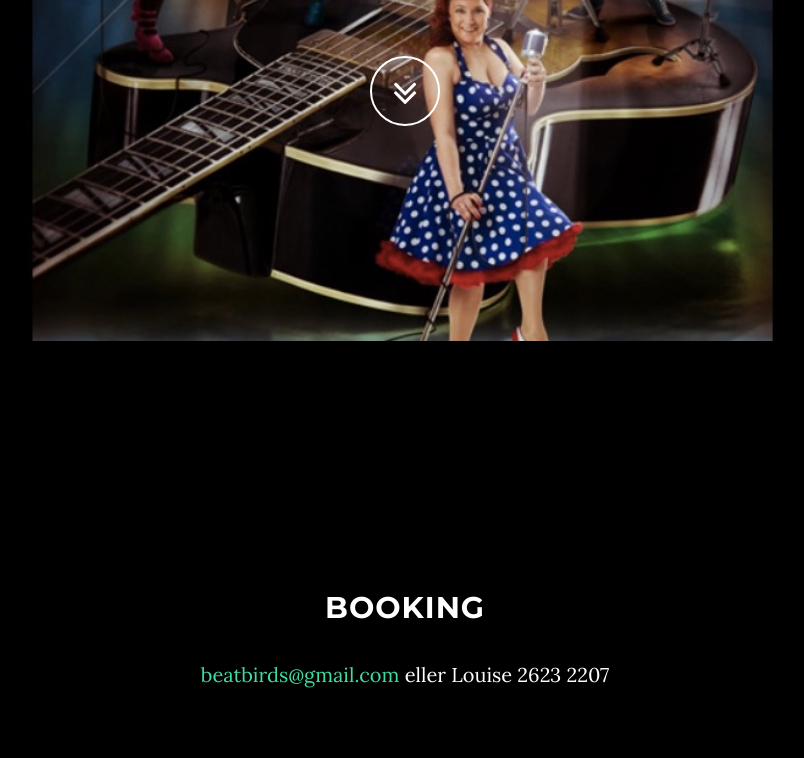
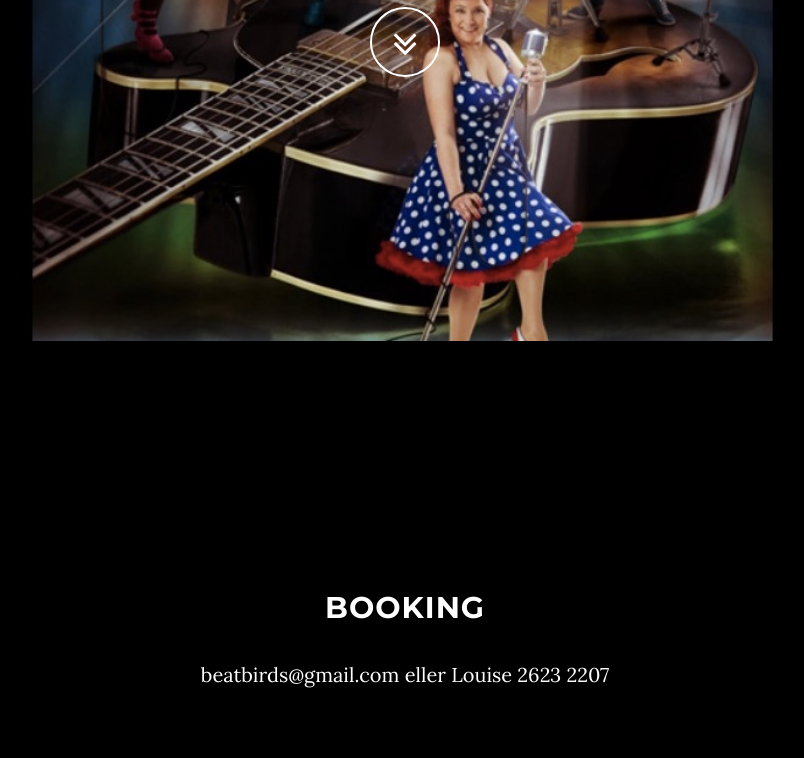
Before and after one commit to madsfreek/beatbirds, a website: page index.html in a window 1280 px wide. Shown: the part 459-1217 px from the top of the page, without its empty margins (235-1039 px from the left). Drawn offline with nearby package versions, Linux system fonts and the light colour scheme.

Commit message:
audio in menu, white link for mailto.

```diff
--- a/index.html
+++ b/index.html
@@ -53,6 +53,11 @@
                         <a href="#page-top"></a>
                     </li>
                     <li>
+                        <audio id="demo" src="audio/BB play.mp3" controls autoplay>
+                          Your browser does not support the <code>audio</code> element.
+                        </audio>
+                    </li>
+                    <li>
                         <a class="page-scroll" href="#booking">Booking</a>
                     </li>
                     <li>
@@ -76,10 +81,6 @@
                         <h1 class="brand-heading">BeatBirds</h1>
                         <p class="intro-text">- et oplagt showband til din fest</p>
                         <p>
-                            <audio id="demo" src="audio/BB play.mp3" controls autoplay>
-                              Your browser does not support the <code>audio</code> element.
-                            </audio>
-                        <p>
                         <a href="#booking" class="btn btn-circle page-scroll">
                             <i class="fa fa-angle-double-down animated"></i>
                         </a>
@@ -94,7 +95,7 @@
         <div class="row">
             <div class="col-lg-8 col-lg-offset-2">
                 <h2>Booking</h2>
-                <p><a href="mailto:beatbirds@gmail.com">beatbirds@gmail.com</a> eller Louise 2623 2207</p>
+                <p><a href="mailto:beatbirds@gmail.com" style="color: white;">beatbirds@gmail.com</a> eller Louise 2623 2207</p>
                 <p>
                 <p>
             </div>
```
